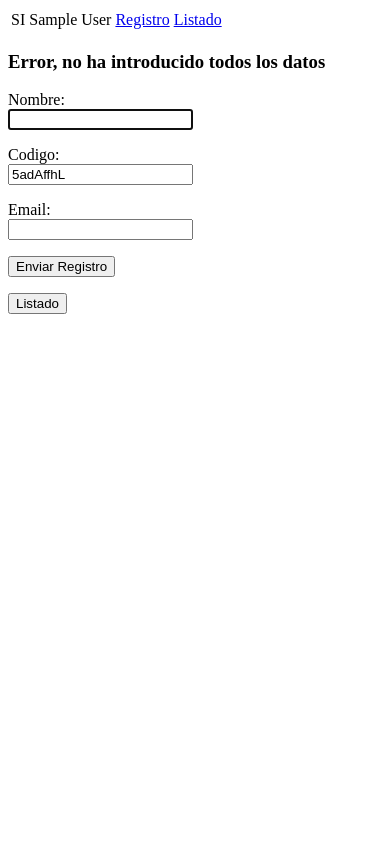
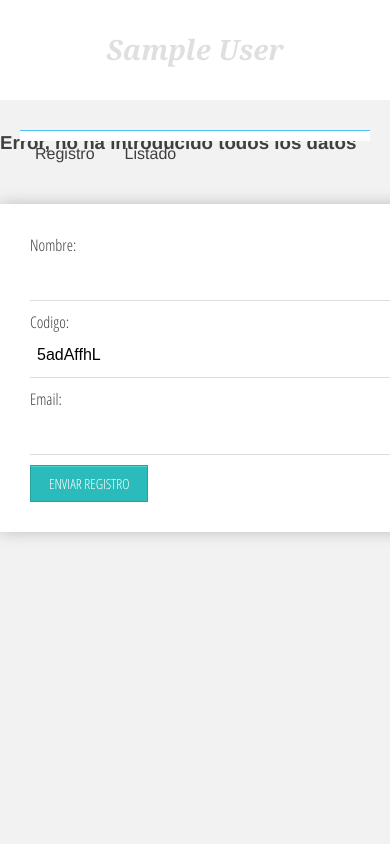
Before and after one commit to abelzamora/boda, a PHP site: page /insertar.php in a window 390 px wide; the page is wider, and only the part inside the window is pictured. Run offline with PHP 8.4, Linux system fonts and the light colour scheme; the visitor is signed in with stand-in values (Sample User, id 1); data that the repository does not hold is empty.

Commit message:
improvements in the admin pages

```diff
--- a/admin_links.php
+++ b/admin_links.php
@@ -9,17 +9,66 @@ if($_SESSION["logeado_admin"] != "SI"){
 
 <html>
 	<head>
+	<style type="text/css">
+		* {
+			margin: 0;
+			padding: 0;
+			outline: 0;
+		}
+
+		html, body{
+			height: 100px;
+			background: #F2F2F2;
+		}
+
+		body, a{
+			font: normal 16px Helvetica, Verdana, Geneva, sans-serif;
+			color: #3F3F3F;
+		}
+
+		.container{
+			min-height: 100%;
+			height: auto !important;
+			height: 100%;
+			margin: 0 auto -30px;
+		}
+
+		.container:after{
+			content: '';
+			display: block;
+			height: 30px;
+			clear: both;
+		}
+
+		.footer{
+			height: 12px;
+			padding: 8px 0;
+			background: #FFF;
+			border-top: 1px solid #51C1F1;
+			font-size: 12px;
+			text-align: center;
+		}
+	</style>
+		<link rel="stylesheet" href="css/navigataur.css">
+
+	<meta charset="utf-8" />
+	<meta name="viewport" content="initial-scale=1.0, width=device-width, maximum-scale=1.0, user-scalable=no" />
 	</head>
 	<body>
-		<table>
-			<tbody>
-				<tr>
-					<td><?php echo $_SESSION["logeado_admin"];?></td>
-					<td><?php echo $_SESSION["name"];?></td>
-					<td><a href="registro.php" id="admin">Registro</a></td>
-					<td><a href="listado.php" id="admin">Listado</a></td>
-				</tr>
-			</tbody>
-		</table>
+		<div class="container">
+		<div class="header clearfix">
+			<h1><?php echo $_SESSION["name"];?></h1>
+
+			<div class="nav">
+				<input type="checkbox" id="toggle" />
+		<label for="toggle" class="toggle"></label>
+			<ul class="menu">
+					<li><a href="registro.php">Registro</a></li>
+					<li><a href="listado.php">Listado</a></li>
+			</ul>
+		</div>
+		</div>
+		</div>
+
 	</body>
 </html>
--- /dev/null
+++ b/css/navigataur.css
@@ -0,0 +1,162 @@
+/*
+ * Navigataur: A pure CSS responsive navigation menu
+ * Author: Mike King (@micjamking)
+ */
+
+/*
+ 	Notes:
+
+ 	- Media queries should be edited in both style sections if you require
+	  a different breakpoint for your navigation.
+
+	- Toggle class & menu anchor tags in list items have box-sizing: border-box
+	  style property to allow padding inside the container without conflicting with layout.
+
+*/
+
+
+/*--------------------------------
+ Functional Styles (Required)
+---------------------------------*/
+
+.header { position: relative; }
+#toggle, .toggle { display: none; }
+.menu > li { list-style: none; float:left;	}
+
+/* Nicolas Gallagher micro clearfix */
+.clearfix:before, .clearfix:after { display: table; content: ""; }
+.clearfix:after { clear: both; }
+
+@media only screen and (max-width: 68px){
+	.menu { display: none; opacity: 0; width: 100%; position: absolute; right: 0; }
+	.menu > li { display: block; width: 100%; margin: 0; }
+	.menu > li > a { display: block; width: 100%; text-decoration: none; -webkit-box-sizing: border-box; -moz-box-sizing: border-box; box-sizing: border-box; }
+	.toggle { display: block; position: relative; cursor: pointer; -webkit-touch-callout: none; -webkit-user-select: none; user-select: none; }
+	#toggle:checked + div .menu { display: block; opacity: 1;}
+}
+
+
+/*--------------------------------
+ Presentation Styles (Editable)
+---------------------------------*/
+.header{
+	min-height: 100px;
+	max-height: 100px;
+	height: 10%;
+	padding: 0 20px;
+	background: #FFFFFF;
+}
+
+.header > h1 {
+	float: left;
+	padding: 30px 0 0;
+	font-style: italic;
+	font-family: Georgia;
+	font-size: 28px;
+	color: #DFDFDF;
+}
+
+.nav{
+	display: block;
+	float: right;
+}
+
+.nav, .menu, .menu > li, .menu > li > a{
+	height: 100%;
+}
+
+.menu > li > a{
+	display: block;
+	padding: 42px 20px;
+	text-decoration: none;
+	font-weight: normal;
+	font-size: 16px;
+	line-height: 1;
+	-webkit-box-sizing: border-box;
+	-moz-box-sizing: border-box;
+	box-sizing: border-box;
+	-webkit-transition: all 0.25s linear;
+	-moz-transition: all 0.25s linear;
+	-o-transition: all 0.25s linear;
+	transition: all 0.25s linear;
+}
+
+.menu > li > a:hover, .menu > li > a:focus{
+	height: 100px;
+	background: #F2F2F2;
+	box-shadow: inset 0px 5px #51C1F1;
+	color: #51C1F1;
+	padding: 50px 20px 34px;
+}
+
+.toggle{
+	z-index: 2;
+}
+
+@media only screen and (max-width: 768px){
+	.menu{
+		background: #FFFFFF;
+		border-top: 1px solid #51C1F1;
+	}
+
+	.menu, .menu > li, .menu > li > a{
+		height: 10%;
+	}
+
+	.menu > li > a{
+		padding: 15px 15px;
+	}
+
+	.menu > li > a:hover, .menu > li > a:focus{
+		height: 100px;
+		background: #F2F2F2;
+		box-shadow: inset 5px 0px #51C1F1;
+		padding: 15px 15px 15px 25px;
+	}
+
+	.toggle:after {
+	height: 100px;
+		content: attr(data-open);
+		display: block;
+		width: 200px;
+		margin: 33px 0;
+		padding: 10px 50px;
+		background: #51C1F1;
+		-webkit-border-radius: 2px;
+		border-radius: 2px;
+		text-align: center;
+		font-size: 12px;
+		color: #FFFFFF;
+		-webkit-transition: all 0.5s linear;
+		-moz-transition: all 0.5s linear;
+		-o-transition: all 0.5s linear;
+		transition: all 0.5s linear;
+		-webkit-box-sizing: border-box;
+		-moz-box-sizing: border-box;
+		box-sizing: border-box;
+	}
+
+	.toggle:hover:after{
+	height: 100px;
+		background: #45ABD6;
+	}
+
+	#toggle:checked + div .toggle:after{
+		content: attr(data-close);
+	}
+}
+
+@media only screen and (max-width: 479px){
+	.header > h1 {
+	height: 100px;
+		text-align: center;
+	}
+	.header > h1, .nav, .toggle:after{
+	height: 100px;
+		float: none;
+	}
+	.toggle:after {
+	height: 100px;
+		text-align: center; width: 100%;
+	}
+}
--- a/insertar.php
+++ b/insertar.php
@@ -1,14 +1,8 @@
 <?php
 include('config.php');
-    // Primero comprobamos que ning�n campo est� vac�o y que todos los campos existan.
     if(isset($_POST['name']) && !empty($_POST['name']) &&
     isset($_POST['code']) && !empty($_POST['code']) &&
     isset ($_POST['email']) && !empty($_POST['email'])) {
-
-        // Si entramos es que todo se ha realizado correctamente
-        $link = mysql_connect ($dbhost, $dbusername, $dbuserpass);
-        mysql_select_db($dbname,$link);
-
         //Comprobamos que el usuario no este dado de alta
         $query = mysql_query("SELECT email FROM ".$dbname." WHERE email = '{$_POST['email']}'") or die(mysql_error());
         $data = mysql_fetch_array($query);
@@ -69,8 +63,8 @@ include('config.php');
    		$message .= '<br>Por favor, confirmad vuestra asistencia antes del XX.<br><br>NO FALTEIS!!!<br>Muchos besos y abrazos.<br>Abel y Maria.';
    		$message .= '</div></body></html>';
 
-   		$to = "mevsmyself@gmail.com";
-   		$subject = "Invitacion boda Abel y Maria 2016";
+   		$to = $_POST['email'];
+   		$subject = "Invitacion boda Maria y Abel 2016";
 
    		// Always set content-type when sending HTML email
    		$headers = "MIME-Version: 1.0" . "\r\n";
@@ -78,7 +72,7 @@ include('config.php');
 
    		// More headers
    		$headers .= 'From: <confirmacion@abelymaria.com>' . "\r\n";
-   		$headers .= 'Cc: mariaza66@hotmail.com' . "\r\n";
+   		$headers .= 'Cc: mariaza66@hotmail.com, mevsmyself@gmail.com' . "\r\n";
 
 
 
--- a/registro.php
+++ b/registro.php
@@ -29,16 +29,87 @@ include('admin_links.php');
 <html>
 <head>
 <title>Formulario de Registro Invitados</title>
+<link href='http://fonts.googleapis.com/css?family=Open+Sans+Condensed:300' rel='stylesheet' type='text/css'>
 <style type="text/css">
-table.db-table          { border-right:1px solid #ccc; border-bottom:1px solid #ccc; }
-table.db-table th       { background:#eee; padding:5px; border-left:1px solid #ccc; border-top:1px solid #ccc; }
-table.db-table td       { padding:5px; border-left:1px solid #ccc; border-top:1px solid #ccc; }
+.form-style-8{
+    font-family: 'Open Sans Condensed', arial, sans;
+    width: 500px;
+    padding: 30px;
+    background: #FFFFFF;
+    margin: 50px auto;
+    box-shadow: 0px 0px 15px rgba(0, 0, 0, 0.22);
+    -moz-box-shadow: 0px 0px 15px rgba(0, 0, 0, 0.22);
+    -webkit-box-shadow:  0px 0px 15px rgba(0, 0, 0, 0.22);
+
+}
+.form-style-8 h2{
+    background: #4D4D4D;
+    text-transform: uppercase;
+    font-family: 'Open Sans Condensed', sans-serif;
+    color: #797979;
+    font-size: 18px;
+    font-weight: 100;
+    padding: 20px;
+    margin: -30px -30px 30px -30px;
+}
+.form-style-8 input[type="text"],
+.form-style-8 input[type="date"],
+.form-style-8 input[type="datetime"],
+.form-style-8 input[type="email"],
+.form-style-8 input[type="number"],
+.form-style-8 input[type="search"],
+.form-style-8 input[type="time"],
+.form-style-8 input[type="url"],
+.form-style-8 input[type="password"],
+.form-style-8 textarea,
+.form-style-8 select
+{
+    box-sizing: border-box;
+    -webkit-box-sizing: border-box;
+    -moz-box-sizing: border-box;
+    outline: none;
+    display: block;
+    width: 100%;
+    padding: 7px;
+    border: none;
+    border-bottom: 1px solid #ddd;
+    background: transparent;
+    margin-bottom: 10px;
+    font: 16px Arial, Helvetica, sans-serif;
+    height: 45px;
+}
+.form-style-8 textarea{
+    resize:none;
+    overflow: hidden;
+}
+.form-style-8 input[type="button"],
+.form-style-8 input[type="submit"]{
+    -moz-box-shadow: inset 0px 1px 0px 0px #45D6D6;
+    -webkit-box-shadow: inset 0px 1px 0px 0px #45D6D6;
+    box-shadow: inset 0px 1px 0px 0px #45D6D6;
+    background-color: #2CBBBB;
+    border: 1px solid #27A0A0;
+    display: inline-block;
+    cursor: pointer;
+    color: #FFFFFF;
+    font-family: 'Open Sans Condensed', sans-serif;
+    font-size: 14px;
+    padding: 8px 18px;
+    text-decoration: none;
+    text-transform: uppercase;
+}
+.form-style-8 input[type="button"]:hover,
+.form-style-8 input[type="submit"]:hover {
+    background:linear-gradient(to bottom, #34CACA 5%, #30C9C9 100%);
+    background-color:#34CACA;
+}
 </style>
 </head>
 
 <body>
 
 <form name="form1" method="post" action="insertar.php">
+<div class="form-style-8">
   Nombre:<br>
   <label>
   <input name="name" type="text" id="name" autocomplete="off" autofocus="autofocus" value="<?php echo $_POST['name'];?>">
@@ -50,7 +121,7 @@ table.db-table td       { padding:5px; border-left:1px solid #ccc; border-top:1p
   </p>
   <p>Email:<br>
     <label>
-      <input name="email" type="text" id="email" autocomplete="off" value="<?php echo $_POST['email'];?>">
+      <input name="email" type="email" id="email" autocomplete="off" value="<?php echo $_POST['email'];?>">
     </label>
   </p>
   <p>
@@ -59,9 +130,7 @@ table.db-table td       { padding:5px; border-left:1px solid #ccc; border-top:1p
     <input type="submit" name="Submit" value="Enviar Registro">
     </label>
   </p>
-</form>
-<form name="listado" method="post" action="listado.php">
-	<input type="submit" name="listado" value="Listado">
+  </div>
 </form>
 </body>
 </html>
--- a/rsvp_email.php
+++ b/rsvp_email.php
@@ -12,7 +12,7 @@ if(isset($_POST['voy'])){
 	$asistencia_str = "NO va a venir";
 }
 
-$to = "mevsmyself@gmail.com";
+
 $subject = "[BODA] ". $_POST['name'];
 
 $message = "
@@ -42,6 +42,7 @@ $headers = "MIME-Version: 1.0" . "\r\n";
 $headers .= "Content-type:text/html;charset=UTF-8" . "\r\n";
 
 // More headers
+$to = "mevsmyself@gmail.com";
 $headers .= 'From: <confirmacion@abelymaria.com>' . "\r\n";
 $headers .= 'Cc: mariaza66@hotmail.com' . "\r\n";
 
```
Also changed, not shown: admin.php (+19 -20 lines), css/email.css (+15 -3 lines), css/style_admin.css (added, +154 -0 lines), general.php (+37 -54 lines), listado.php (+21 -8 lines).
